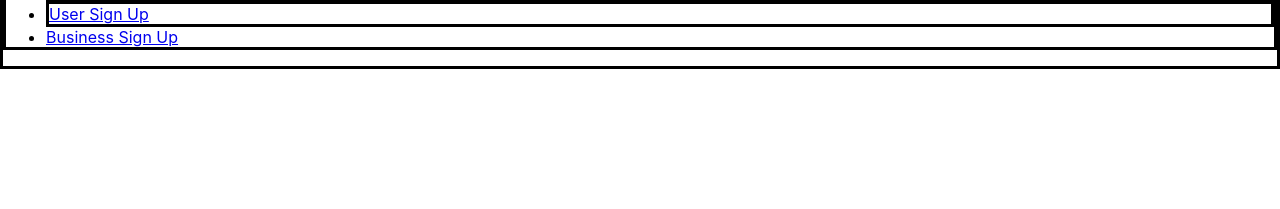
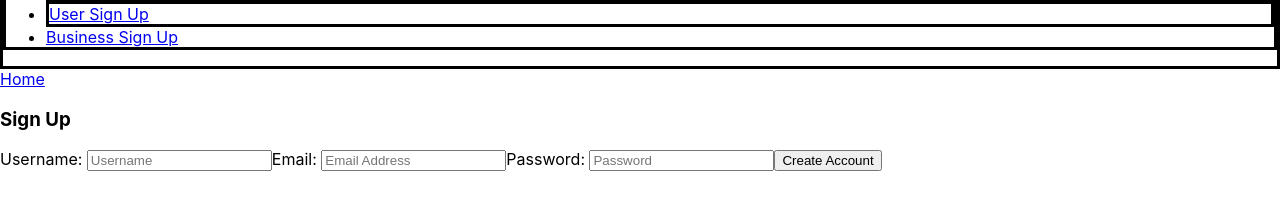
Before and after one commit to kongnyc/yelp_clone_CTA, a React (Create React App) app in the folder frontend/: page /signup in a window 1280 px wide. Shown: the part 351-560 px from the top of the page. Built offline with nearby package versions, Linux system fonts and the light colour scheme; no server answers.

Commit message:
finish user sign up and business sign up

```diff
--- a/frontend/package.json
+++ b/frontend/package.json
@@ -7,6 +7,8 @@
     "@testing-library/react": "^9.5.0",
     "@testing-library/user-event": "^7.2.1",
     "axios": "^0.19.2",
+    "body-parser": "^1.19.0",
+    "cors": "^2.8.5",
     "dotenv": "^8.2.0",
     "react": "^16.13.1",
     "react-dom": "^16.13.1",
--- a/frontend/src/App.js
+++ b/frontend/src/App.js
@@ -4,6 +4,8 @@ import Header from "./components/Header"
 import Search from "./components/Search"
 import Result from "./components/Results"
 import Store from "./components/Store"
+import Signup from "./components/Signup"
+import Business from "./components/Business"
 
 
 function App() {
@@ -12,6 +14,8 @@ function App() {
       <Header />
       <Switch>
         <Route exact path="/" component={Search} />
+        <Route exact path="/signup" component={Signup} />
+        <Route exact path="/business" component={Business} />
         <Route exact path="/results" component={Result} />
         <Route exact path="/store/:store_id" component={Store} />
       </Switch>
--- /dev/null
+++ b/frontend/src/components/Business.js
@@ -0,0 +1,43 @@
+import React from "react";
+import { NavLink } from "react-router-dom";
+import { useInput } from "../util/useInput";
+import axios from "axios"
+import {getAPI} from "../util/util"
+
+
+const Business = () => {
+        const API = getAPI();
+        const name = useInput("");
+        const address = useInput("");
+
+      const handleNewStore= async()=>{
+
+        let newStore = await axios.post(`${API}/api/yelp/store}`, {
+          name: name.value,
+          address: address.value
+        });
+        debugger
+      }
+
+          return(
+              <div className="signUp">
+                  <nav>
+                      <NavLink className="home" exact to={"/"}>Home</NavLink>
+                  </nav>
+                  <div className="mainPage">
+                      <h3>Business Sign Up</h3>
+                      <form className="signUpForm" onSubmit={handleNewStore} >
+                            <label>Business Name: </label>
+                              <input type="text" placeholder="name" {...name} />
+
+                            <label>Address: </label>
+                              <input type="address" placeholder="address" {...address} />
+
+                          <button type="submit"><span>Create Store</span></button>
+                      </form>
+                  </div>
+              </div>
+          )
+      }
+
+export default Business
--- a/frontend/src/components/Comment.js
+++ b/frontend/src/components/Comment.js
@@ -4,7 +4,6 @@ import History from "./History"
 import axios from "axios"
 import {useInput} from "../util/useInput"
 import {getAPI} from "../util/util"
-
 
 const Comment =()=> {
 
@@ -13,10 +12,10 @@ const Comment =()=> {
     let userObj = useInput("")
     let passwordObj = useInput("")
 
-    let [user_id, setId]=useState("")
+    let [user_id, setId]=useState("") //user_id
     let contentObj = useInput("")
 
-    const [post, setPost]=useState([])
+    // const [post, setPost]=useState([])
     const [list, setList]=useState([])
 
 const fetchData = async(url)=>{
@@ -31,19 +30,27 @@ const fetchData = async(url)=>{
         }
 }
 
-    const addPost= async(e)=>{
+const addPost= async(e)=>{
         e.preventDefault()
         e.persist()
-        let body = {user_id: user_id, store_id: store_id, content: contentObj.value, }
+        let body = {user_id: user_id, store_id: store_id, content: contentObj.value }
         await axios.post(`${API}/api/yelp/post/`, body)
     }
 
-    useEffect(()=>{
+useEffect(()=>{
         fetchData(`${API}/api/yelp/post/${store_id}`)
     }, [])
 
+const handleLogin= async(e)=>{
+        e.preventDefault();
+        e.persist();
+        let body = {username:e.target.username.value, password:e.target.password.value};
+        let res = await axios.get(`${API}/api/yelp/user/name/`, body);
+        debugger
+        //         setId(res.data.payload.id)
+    }
+
     const loginCheck = ()=>{
-    //    debugger
         if(user_id){
             return (
             <form className="commentForm" onSubmit={addPost}>
@@ -57,10 +64,10 @@ const fetchData = async(url)=>{
             )
         } else {
             return (
-                <form onSubmit={handleLogin}>
-                    <label>Account</label>
-                    <input placeholder="Username" name="Username" {...userObj} required/>
-                    <label>Password</label>
+                <form className="loginForm" onSubmit={handleLogin}>
+                    <label>Account: </label>
+                    <input placeholder="username" name="username" {...userObj} required/>
+                    <label>Password: </label>
                      <input type="password" placeholder="password" name="password"  minLength="8" {...passwordObj} required />
                     <button type="Submit">Login</button>
                 </form>
@@ -68,12 +75,8 @@ const fetchData = async(url)=>{
         }
     }
 
-    const handleLogin =async(e)=>{
-        debugger
-        return  null
-    }
 
-    // console.log(list)
+    console.log(user_id)
         return (
             <div className="commentSection">
             <History history={list}/>
--- a/frontend/src/components/History.js
+++ b/frontend/src/components/History.js
@@ -4,7 +4,7 @@ const History =({history})=> {
 
    const displayComment= history.map(list=>{
     //    debugger
-        return (<div className="review" key={list.post_id}> <h4>User: {list.username}</h4><p>Post: {list.content}</p><p>posted at: {list.time_stamp}</p> </div>)
+        return (<div className="review" key={list.id} id={list.id}> <h4>User: {list.username}</h4><p>Post: {list.content}</p><p>posted at: {list.time_stamp}</p> </div>)
     }).reverse()
         return (
             <>
--- a/frontend/src/components/List.js
+++ b/frontend/src/components/List.js
@@ -8,7 +8,6 @@ const List =({name,address,store_id})=> {
 
 const handleClick =()=>{
     history.push(`/store/${store_id}`)
-
         // window.location=`http://localhost:3000/store/${store_id}`
     }
 
--- a/frontend/src/components/Search.js
+++ b/frontend/src/components/Search.js
@@ -16,7 +16,7 @@ const location = () =>{
 
     navigator.geolocation.getCurrentPosition(async function (position) {
         let res = await axios.get(`https://maps.googleapis.com/maps/api/geocode/json?latlng=${position.coords.latitude},${position.coords.longitude}&key=${API_KEY}`)
-        setAddress(res.data.results[3].formatted_address)
+        setAddress(res.data.results[7].formatted_address)
       });
 }
 
--- a/frontend/src/components/Signup.js
+++ b/frontend/src/components/Signup.js
@@ -0,0 +1,60 @@
+import React from "react";
+import { NavLink } from "react-router-dom";
+import { useInput } from "../util/useInput";
+import axios from "axios"
+import {getAPI} from "../util/util"
+
+
+const SignUp = () => {
+    const API = getAPI();
+
+    const username = useInput("");
+    const email = useInput("");
+    const password = useInput("");
+
+  const handleNewUser= async()=>{
+
+    let newUser = await axios.post(`${API}/api/yelp/user}`, {
+      username: username.value,
+      password: password.value,
+      email: email.value
+    });
+
+    if(newUser.data.status==="success"){
+      sessionStorage.loginedUser=newUser.data.payload.id
+      setTimeout(function() {
+          window.location = "../homepage";
+      },1000)
+    }else{
+          debugger
+        alert(newUser.data.status)
+    }
+  }
+
+      return(
+          <div className="signUp">
+              <nav>
+                  <NavLink className="home" exact to={"/"}>Home</NavLink>
+              </nav>
+              <div className="mainPage">
+                  <h3>Sign Up</h3>
+                  <form className="signUpForm" onSubmit={handleNewUser} >
+                        <label>Username: </label>
+                          <input type="text" placeholder="Username" {...username} />
+
+                        <label>Email: </label>
+                          <input type="email" placeholder="Email Address" {...email} />
+
+                        <label>Password: </label>
+                        <input type="password" placeholder="Password" {...password} />
+
+                      <button type="submit"><span>Create Account</span></button>
+                  </form>
+              </div>
+          </div>
+      )
+  }
+
+
+
+  export default SignUp;
--- a/frontend/src/components/Store.js
+++ b/frontend/src/components/Store.js
@@ -18,8 +18,8 @@ const fetchData = async(url, setData)=>{
         console.log(error)
     }
 }
-console.log(category)
-console.log(store)
+// console.log(category)
+// console.log(store)
 
 useEffect(()=>{
         fetchData(`${API}/api/yelp/store/${store_id}`, setStore)
--- a/frontend/src/util/util.js
+++ b/frontend/src/util/util.js
@@ -1,4 +1,4 @@
 export const getAPI = ()=>{
-  return window.location.hostname==="localhost" ? "http://localhost:3001" : "https://yelp-clone-demo.herokuapp.com"
+  return window.location.hostname === "localhost" ? "http://localhost:3001" : "https://yelp-clone-demo.herokuapp.com"
 
 }
```
Also changed, not shown: 1 other file (tests, documents, lock files or other folders).
